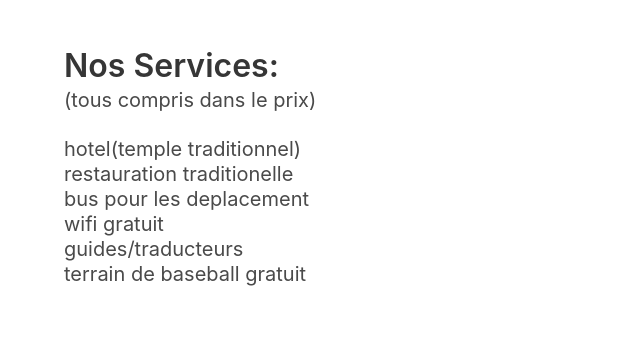
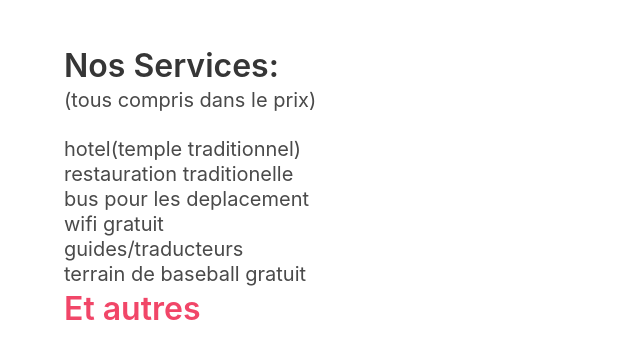
Before and after one commit to sphixy225/sphixy225.github.io, a plain HTML site: page services.html in a window 1280 px wide. Shown: the whole page, without its empty margins (0-640 px from the left). Drawn offline with nearby package versions, Linux system fonts and the light colour scheme.

Commit message:
Update services.html

```diff
--- a/services.html
+++ b/services.html
@@ -32,7 +32,7 @@
               </li>
 
           </ul>
-
+          <h1 class="title has-text-danger">Et autres</h1>
       </div>
   </section>
   </body>
```
